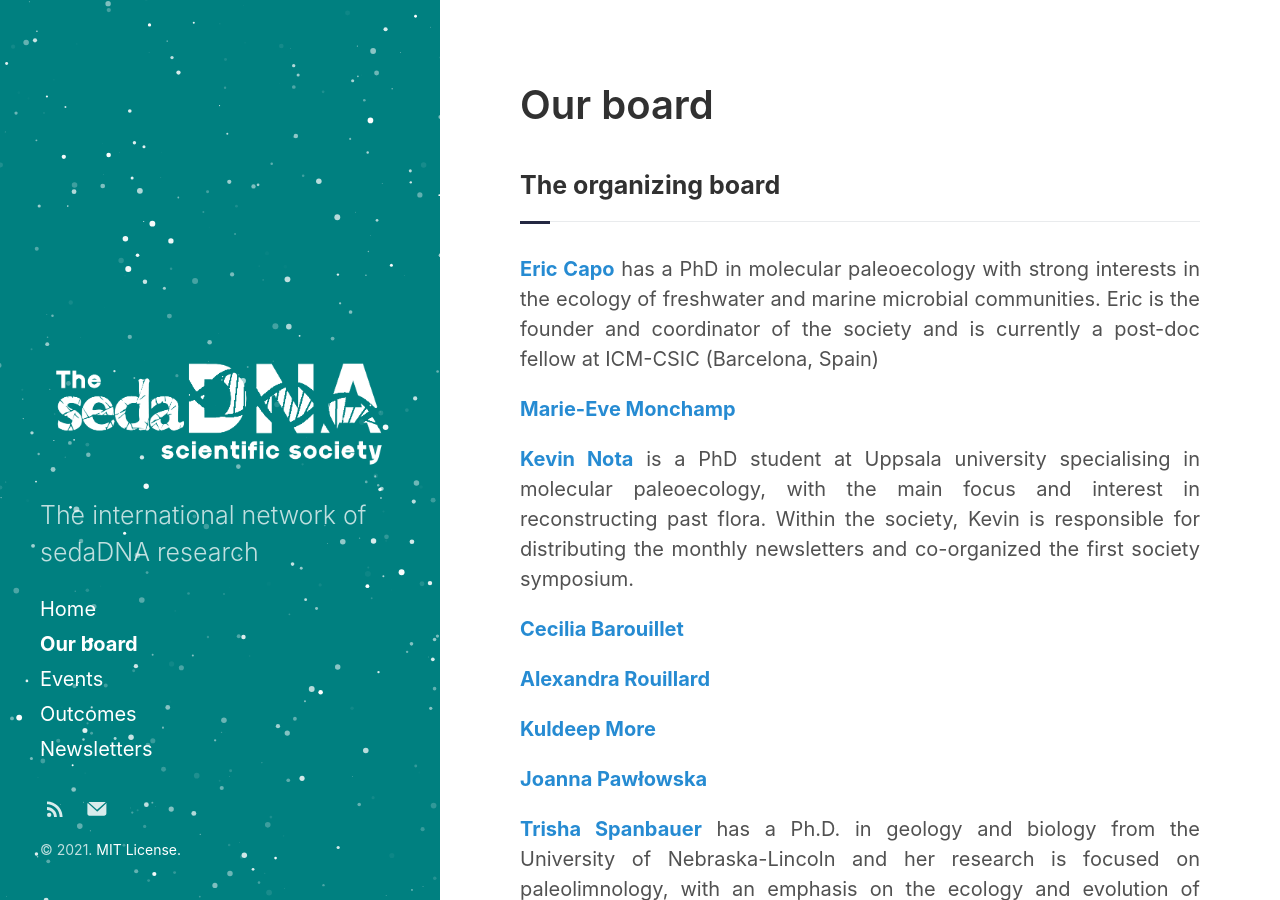
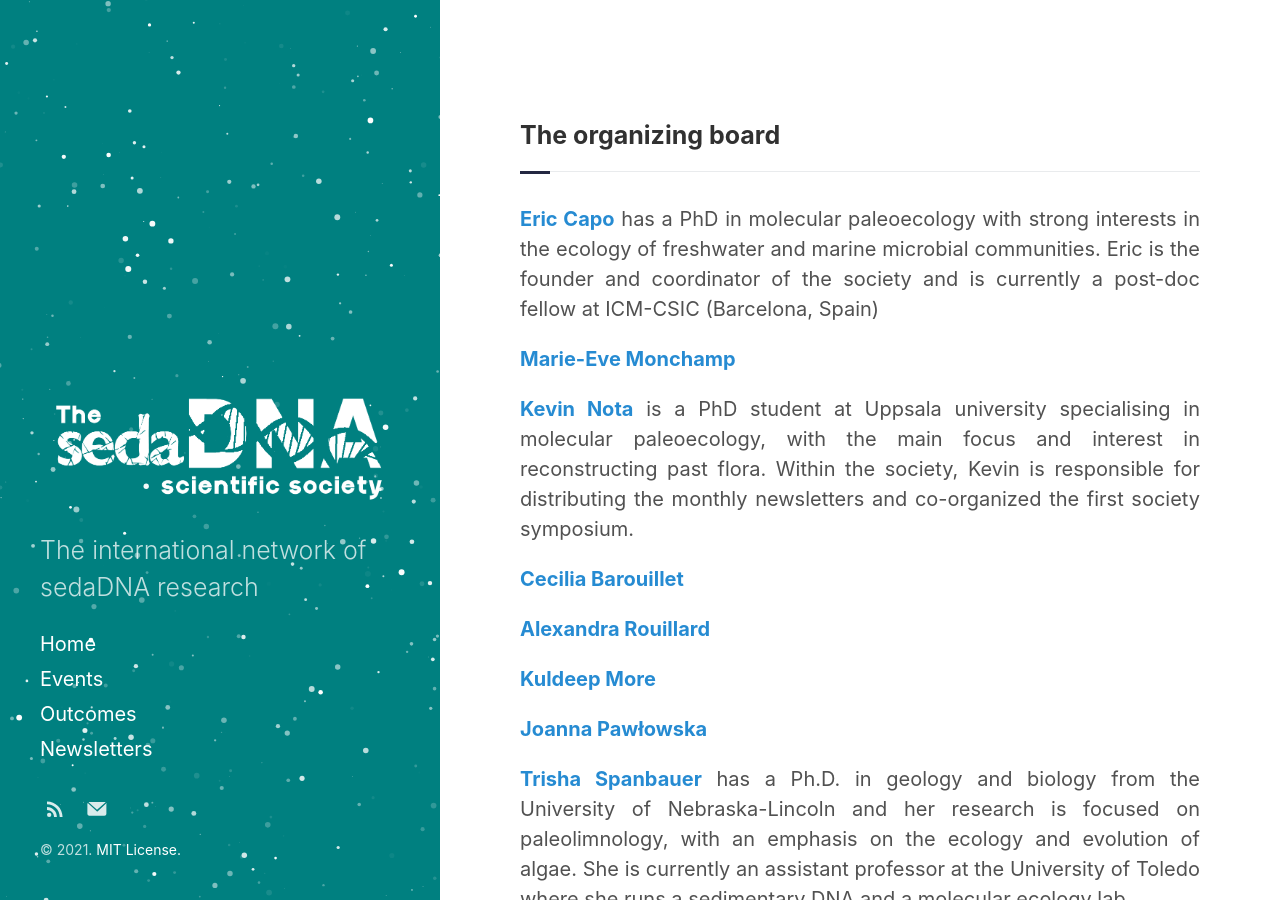
Before and after one commit to sedadna/sedadna.github.io, a Jekyll site: the page built from category/board.md, in a window 1280 px wide and 900 px high. Built offline with Jekyll 4.4.1, drawn with Linux system fonts in a browser that asks for light colours.

Commit message:
Update and rename 5-ourboard.md to board.md

```diff
--- a/category/5-ourboard.md
+++ b/category/board.md
@@ -1,6 +1,5 @@
 ---
 layout: page
-title: Our board
 sidebar_link: true
 ---
 
```
